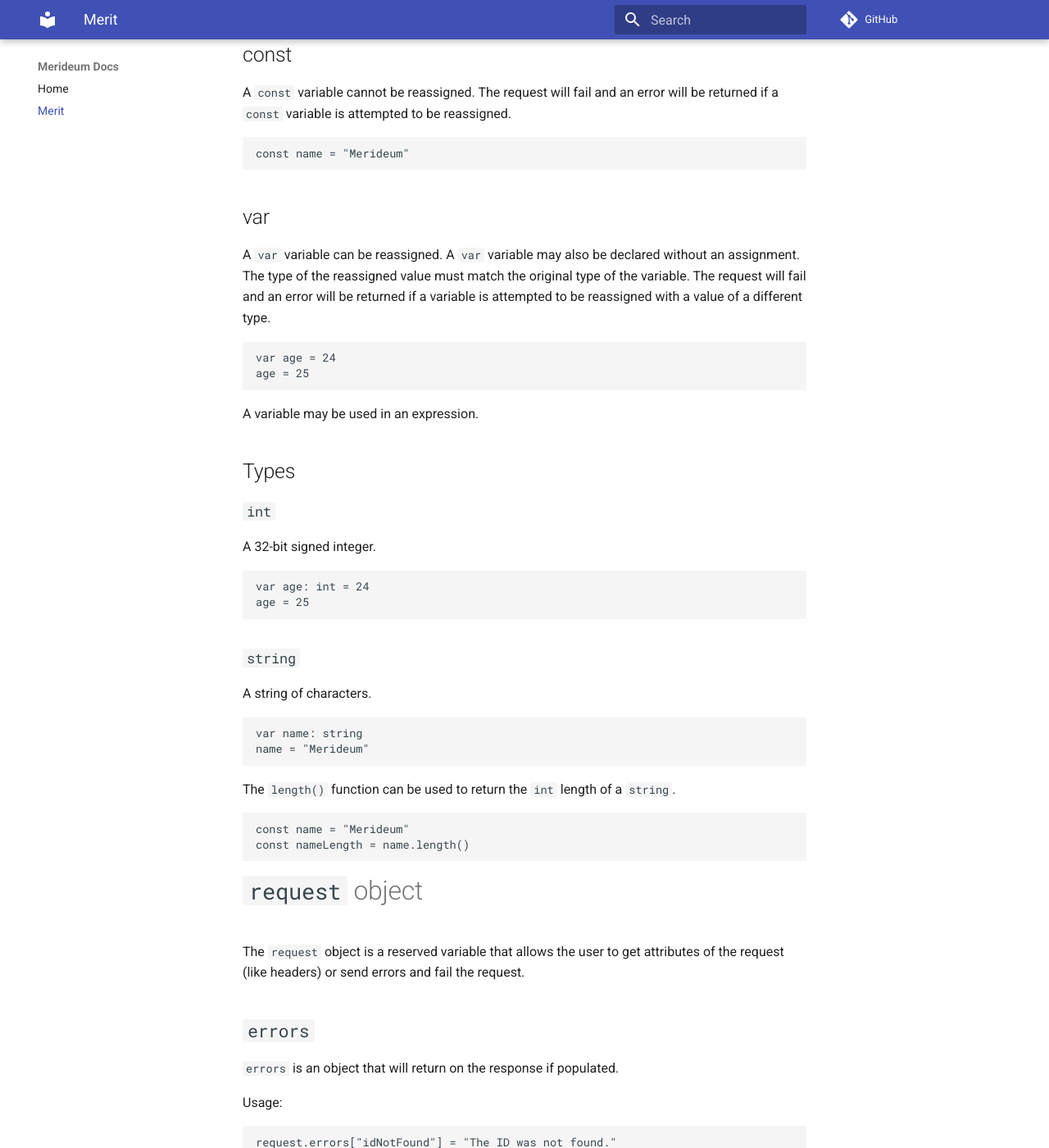
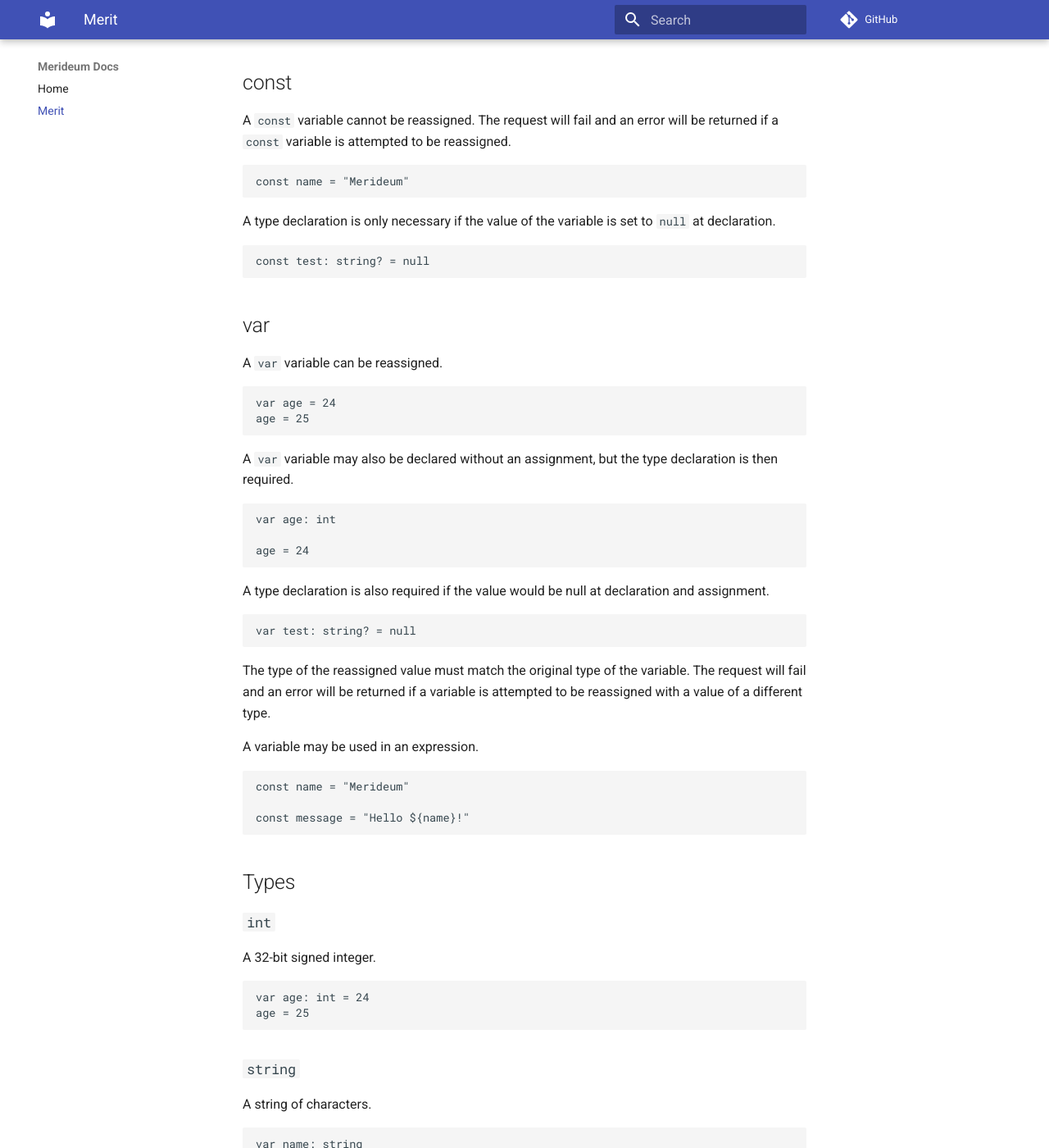
Before and after one commit to merideum/merideum-spec, an MkDocs documentation site: the page built from docs/merit.md, in a window 1280 px wide and 1400 px high, scrolled down 1086 px. Shown: the whole window at 82% size. Built offline with MkDocs 1.6.1 and Material for MkDocs 9.7.7, drawn with Linux system fonts in a browser that asks for light colours; comment, search, counter and statistics services are not loaded; some of the changed text lies outside the part shown.

Commit message:
Added documentation

````diff
--- a/docs/merit.md
+++ b/docs/merit.md
@@ -31,6 +31,8 @@
 }
 ```
 
+___
+
 # Variables
 A variable is either a `const` or a `var`.
 
@@ -41,15 +43,40 @@
 const name = "Merideum"
 ```
 
+A type declaration is only necessary if the value of the variable is set to `null` at declaration.
+
+```
+const test: string? = null
+```
+
 ## var
-A `var` variable can be reassigned. A `var` variable may also be declared without an assignment. The type of the reassigned value must match the original type of the variable. The request will fail and an error will be returned if a variable is attempted to be reassigned with a value of a different type.
-
+A `var` variable can be reassigned.
 ```
 var age = 24
 age = 25
 ```
 
+A `var` variable may also be declared without an assignment, but the type declaration is then required.
+```
+var age: int
+
+age = 24
+```
+
+A type declaration is also required if the value would be null at declaration and assignment.
+```
+var test: string? = null
+```
+
+The type of the reassigned value must match the original type of the variable. The request will fail and an error will be returned if a variable is attempted to be reassigned with a value of a different type.
+
 A variable may be used in an expression.
+
+```
+const name = "Merideum"
+
+const message = "Hello ${name}!"
+```
 
 ## Types
 
@@ -74,6 +101,69 @@
 const name = "Merideum"
 const nameLength = name.length()
 ```
+
+### `object`
+An `object` is a collection of key/value pairs. Values are accessed through dot-notation or indexed notation using its key.
+
+```
+const car = {
+    color = "red",
+    doors = 4
+}
+
+const carColor = car.color
+const carDoors = car["doors"]
+```
+
+If the modifier of the `object` variable is `var` instead of `const`, values can be added or removed to the object.
+
+```
+const car = {
+    color = "red",
+    doors = 4
+}
+
+car.driver = "Foo"
+```
+
+Modifiers may be included on a key assignment. If the modifier is excluded, the value is `const`. `var` values must still be assigned a value at declaration time.
+
+```
+const car = {
+    color = "red",
+    doors = 4,
+    var gas = 100
+}
+
+car.gas -= 10
+
+var car.driver = "Foo"
+```
+
+Just like with variables, a nullable value must have a type during declaration.
+
+```
+const car = {
+    color = "red",
+    doors = 4,
+    var gas = 100,
+    var driver: string? = null
+}
+```
+
+### Nullability
+Variables are non-nullable by default. The `?` is used as part of the type declaration to denote a variable as nullable.
+If a nullable variable would be set to `null` at declaration, the type declaration _must_ be included.
+
+```
+const test: string? = null
+
+var test2: string?
+
+test2 = null
+```
+
+___
 
 # `request` object
 The `request` object is a reserved variable that allows the user to get attributes of the request (like headers) or send errors and fail the request.
@@ -128,6 +218,8 @@
 }
 ```
 
+___
+
 # Resources
 Resources are objects with functions that allow a Merit script to call code external to the script.
 
@@ -141,6 +233,32 @@
 }
 ```
 
+Import statements can be folded into an `import` block.
+
+```
+request myRequest {
+
+    import personRepository: org.person.PersonRepository
+    import locationService: org.location.LocationService
+    import calendar: com.google.Calendar
+}
+```
+
+can be written as:
+
+```
+request myRequest {
+
+    import {
+        personRepository: org.person.PersonRepository
+        locationService: org.location.LocationService
+        calendar: com.google.Calendar
+    }
+}
+```
+
+## Functions
+
 A resource function may have parameters and return a value:
 ```
 request myRequest {
@@ -151,3 +269,5 @@
     const message = greeter.sayHello(name)
 }
 ```
+
+The return value must be a Merit value (`int`, `string`, `object` etc.)
````
